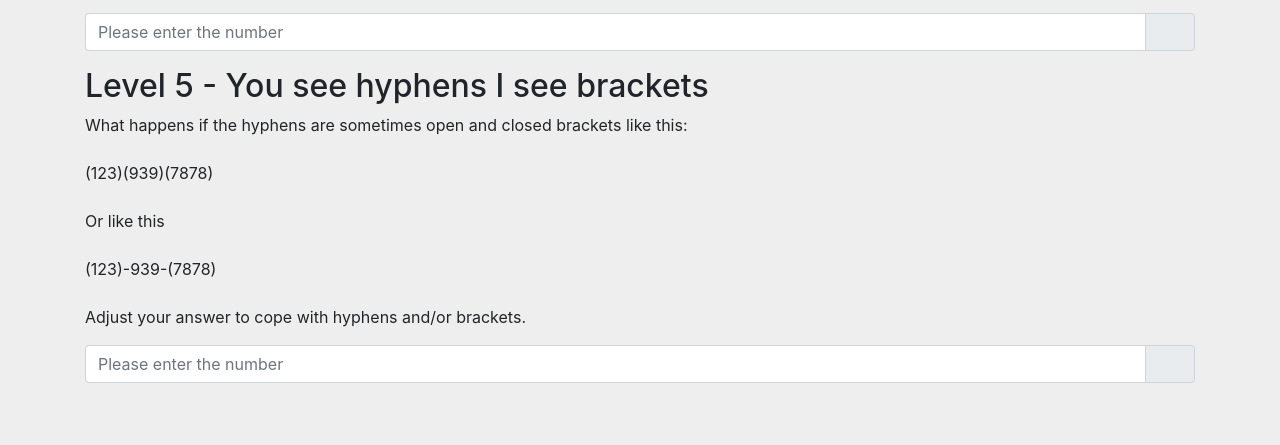
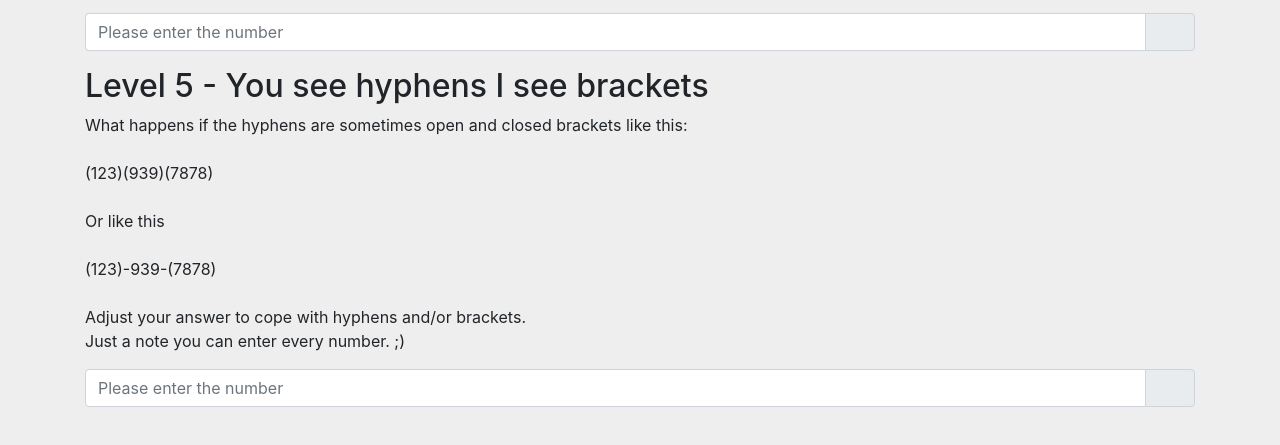
Before and after one commit to TheTilodon/htcw-2020-July-challange, a website: page JavaScript/index.html in a window 1280 px wide. Shown: the part 751-1196 px from the top of the page. Drawn offline with nearby package versions, Linux system fonts and the light colour scheme.

Commit message:
* Added a little note. =)

```diff
--- a/JavaScript/index.html
+++ b/JavaScript/index.html
@@ -132,7 +132,8 @@
             <br/><br/>
             (123)-939-(7878)
             <br/><br/>
-            Adjust your answer to cope with hyphens and/or brackets.
+            Adjust your answer to cope with hyphens and/or brackets.<br/>
+            Just a note you can enter every number. ;)
         </p>
 
         <div class="input-group mb-3">
```
